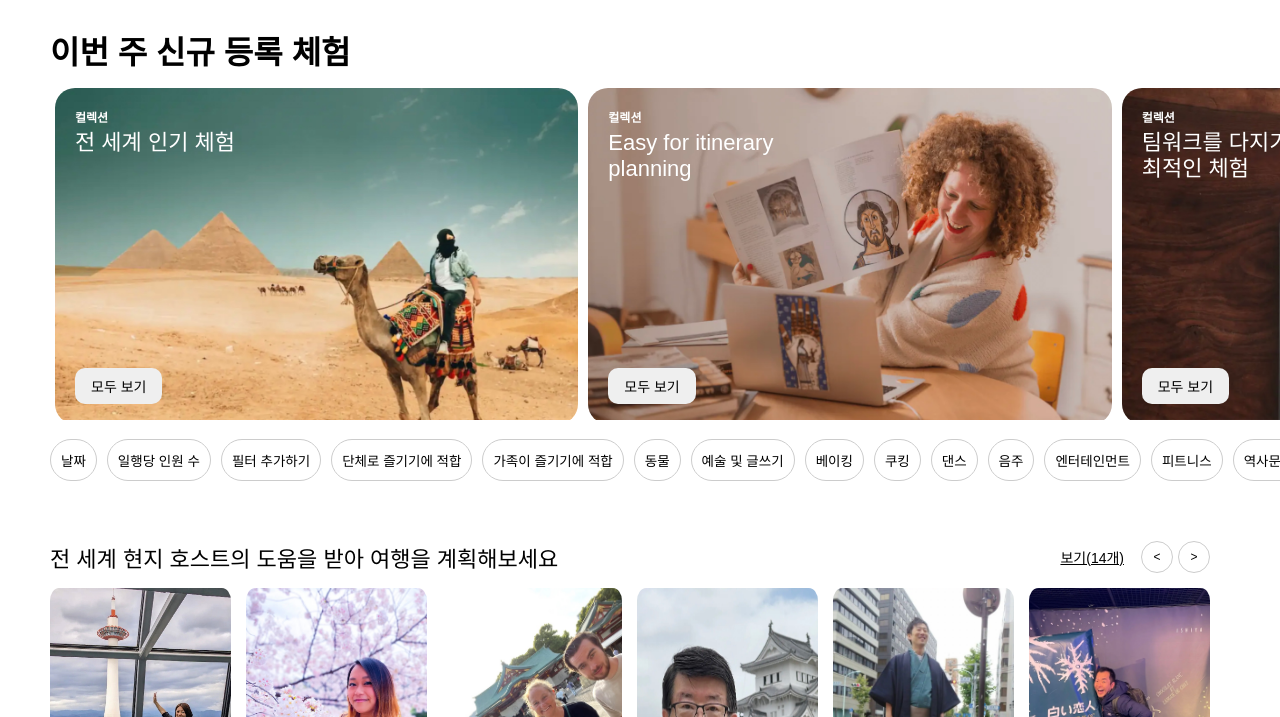
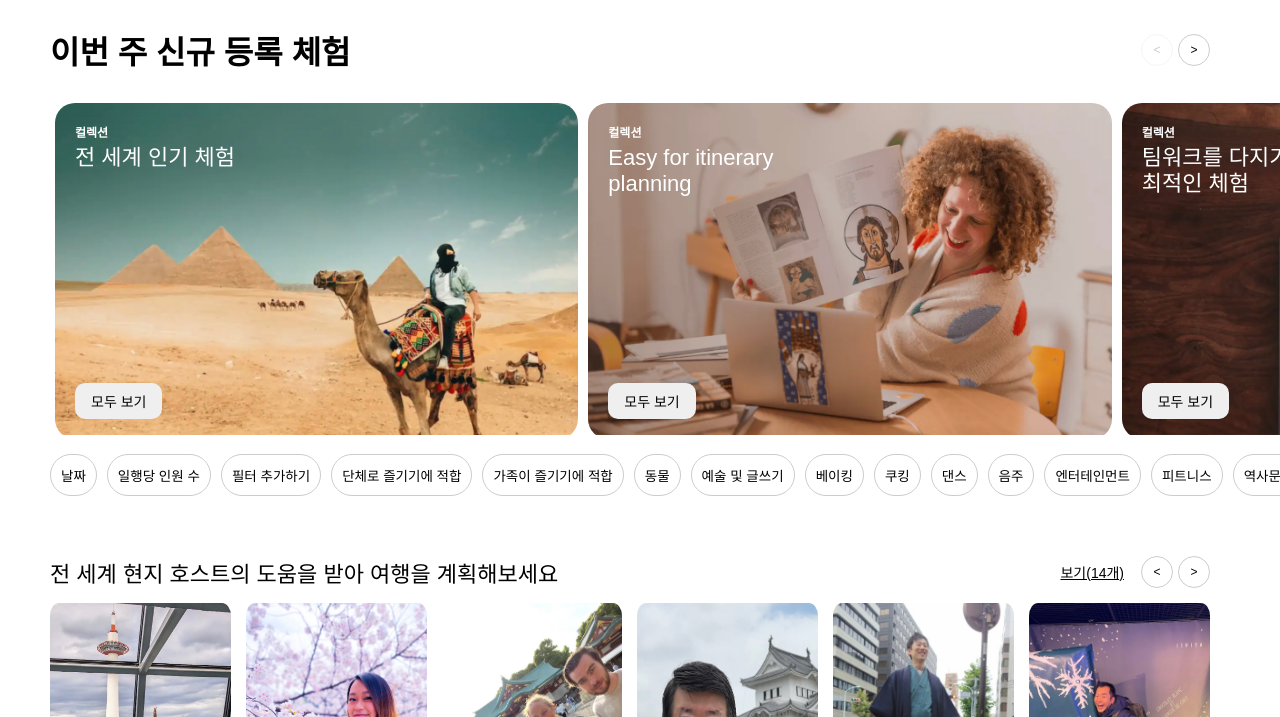
Before and after one commit to GOOHyunSeo/airbnb-clone-study, a plain HTML site: page jandi/online_experience.html in a window 1280 px wide. Shown: the part 83-800 px from the top of the page. Drawn offline with Linux system fonts and the light colour scheme.

Commit message:
온라인 제목 완성

```diff
--- a/jandi/index.css
+++ b/jandi/index.css
@@ -1845,17 +1845,31 @@ span {
 .online-logo{
     margin: 8px -8px 8px 50px;
 }
-.online-container h1 {
+.title-experience {
+    display: flex;
+    align-items: center;
+    margin-top: 30px;
+    margin-bottom: 30px;
+}
+.title-experience .button-container{
+    margin-right: 70px;
+}
+.title-experience .prev-button {
+    pointer-events: none;
+    opacity: 0.2;
+}
+.highlighted-text {
     font-size: 32px;
-    margin-bottom: 15px;
+    font-weight: bold;
     margin-left: 50px;
+    color: black;
 }
 .online-container {
     display: flex;
     box-sizing: border-box;
     flex-direction: column; /* 사진을 세로로 정렬 */
     align-items: flex-start; /* 가로 정렬 기준을 시작 부분에 맞춤 */
-    margin-top: 30px;
+    margin-top: 10px;
     overflow-x: auto; /* 가로 스크롤을 허용하여 모든 사진을 볼 수 있도록 함 */
 }
 .containerBox {
--- a/jandi/online_experience.html
+++ b/jandi/online_experience.html
@@ -1,5 +1,5 @@
 <!DOCTYPE html>
-<html lang="ko">
+<html lang="ko" xmlns="http://www.w3.org/1999/html">
 <head>
     <meta charset="UTF-8" />
     <meta name="viewport" content="width=device-width, initial-scale=1.0" />
@@ -17,8 +17,15 @@
     </div>
 </header>
 <section>
+    <div class="online-title"></div>
+        <div class="title-experience">
+            <span class="highlighted-text">이번 주 신규 등록 체험</span>
+            <div class="button-container">
+                <button class="prev-button">&lt;</button>
+                <button class="next-button">&gt;</button>
+            </div>
+        </div>
     <div class="online-container">
-        <h1 class="등록 체험">이번 주 신규 등록 체험</h1>
         <div class="containerBox">
             <div class="containerphoto">
                 <img src="images/online_1.jpeg" alt="체험 이미지 1" width="590px" height="332px">
```
